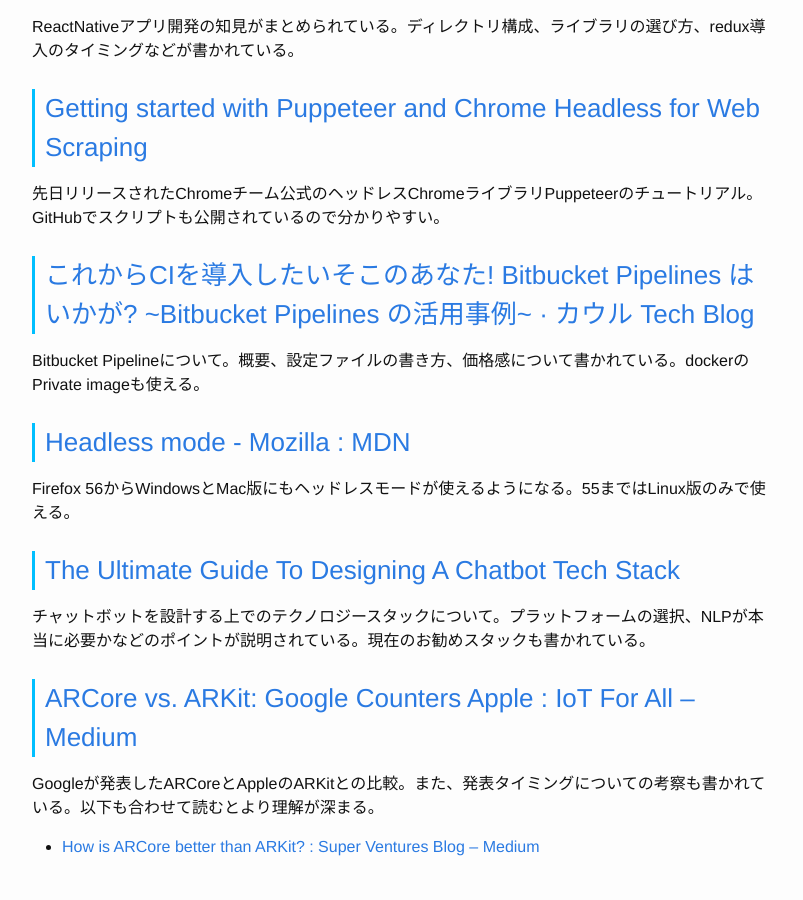
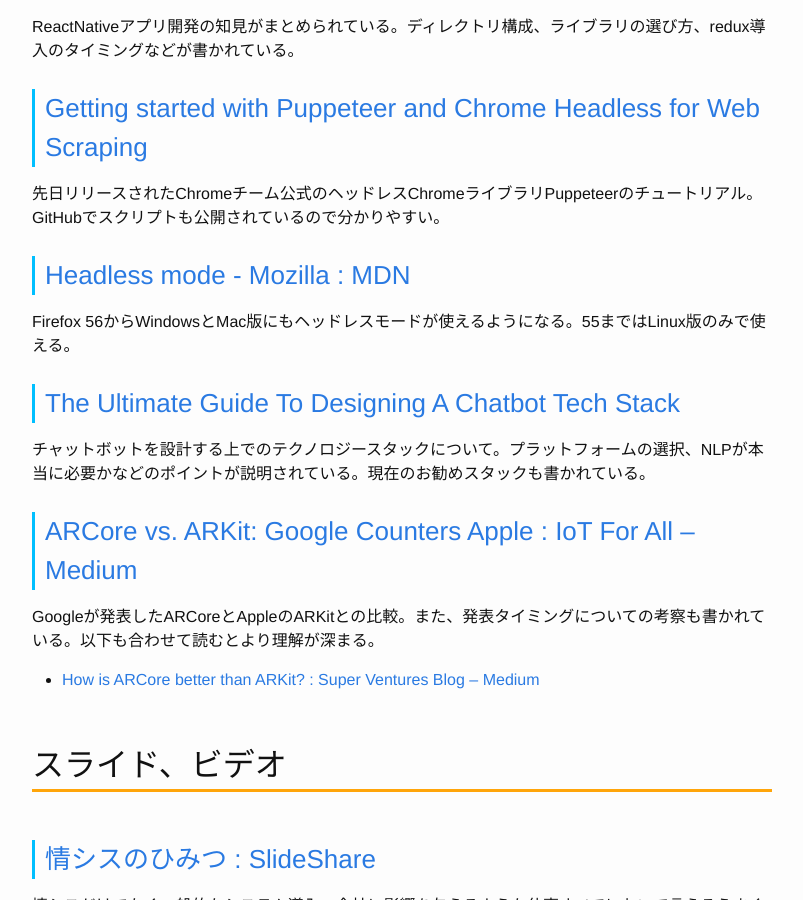
Before and after one commit to Gather-Tech/Gather-Tech.github.io, a Jekyll site: the page built from _posts/2017/2017-09-04-Gather62.md, in a window 1280 px wide and 900 px high, scrolled down 2022 px. Shown: the whole window, without its empty margins (238-1041 px from the left). Built offline with Jekyll 4.4.1, drawn with Linux system fonts in a browser that asks for light colours.

Commit message:
Reduced an article

```diff
--- a/_posts/2017/2017-09-04-Gather62.md
+++ b/_posts/2017/2017-09-04-Gather62.md
@@ -48,10 +48,6 @@
 ### [Getting started with Puppeteer and Chrome Headless for Web Scraping](https://medium.com/@e_mad_ehsan/getting-started-with-puppeteer-and-chrome-headless-for-web-scrapping-6bf5979dee3e)
 
 先日リリースされたChromeチーム公式のヘッドレスChromeライブラリPuppeteerのチュートリアル。GitHubでスクリプトも公開されているので分かりやすい。
-
-### [これからCIを導入したいそこのあなた! Bitbucket Pipelines はいかが? ~Bitbucket Pipelines の活用事例~ · カウル Tech Blog](http://techblog.housmart.co.jp/2017/08/30/how-to-use-bitbucket-pipelines/)
-
-Bitbucket Pipelineについて。概要、設定ファイルの書き方、価格感について書かれている。dockerのPrivate imageも使える。
 
 ### [Headless mode - Mozilla : MDN](https://developer.mozilla.org/en-US/Firefox/Headless_mode)
 
```
